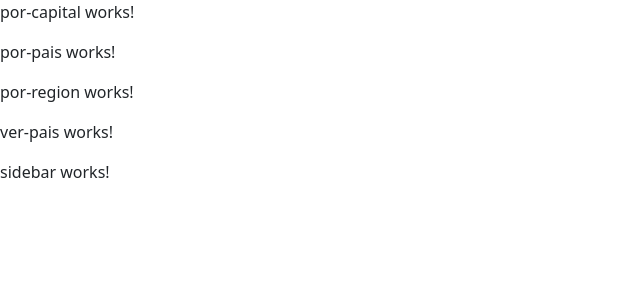
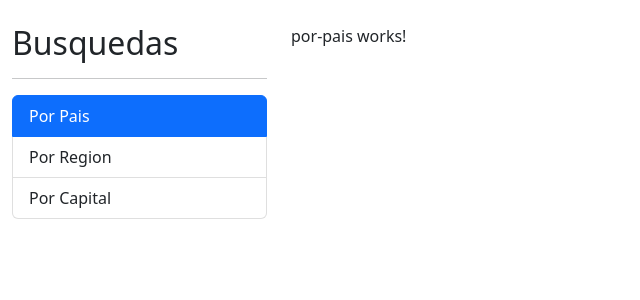
Before and after one commit to CesarArellanoH/03-PaisesApp, an Angular app: page / in a window 1280 px wide. Shown: the top 300 px of the page, without its empty margins (0-640 px from the left). Built offline with nearby package versions, Linux system fonts and the light colour scheme.

Commit message:
Router Module y Sitebar

```diff
--- a/src/app/app.component.html
+++ b/src/app/app.component.html
@@ -1,5 +1,9 @@
-<app-por-capital></app-por-capital>
-<app-por-pais></app-por-pais>
-<app-por-region></app-por-region>
-<app-ver-pais></app-ver-pais>
-<app-sidebar></app-sidebar>
+<div class="row container mt-4">
+    <div class="col-3">
+        <app-sidebar></app-sidebar>
+    </div>
+    <div class="col">
+        <router-outlet></router-outlet>
+    </div>
+
+</div>
--- a/src/app/app.module.ts
+++ b/src/app/app.module.ts
@@ -4,6 +4,7 @@ import { BrowserModule } from '@angular/platform-browser';
 import { AppComponent } from './app.component';
 import { SharedModule } from './shared/shared.module';
 import { PaisModule } from './pais/pais.module';
+import { AppRouteModule } from './app-routing.module'
 
 @NgModule({
   declarations: [
@@ -11,6 +12,7 @@ import { PaisModule } from './pais/pais.module';
   ],
   imports: [
     BrowserModule,
+    AppRouteModule,
     SharedModule,
     PaisModule
   ],
--- a/src/app/shared/shared.module.ts
+++ b/src/app/shared/shared.module.ts
@@ -1,6 +1,7 @@
 import { NgModule } from '@angular/core';
 import { CommonModule } from '@angular/common';
 import { SidebarComponent } from './sidebar/sidebar.component';
+import { RouterModule } from '@angular/router';
 
 
 
@@ -12,7 +13,8 @@ import { SidebarComponent } from './sidebar/sidebar.component';
     SidebarComponent
   ],
   imports: [
-    CommonModule
+    CommonModule,
+    RouterModule
   ]
 })
 export class SharedModule { }
--- a/src/app/shared/sidebar/sidebar.component.css
+++ b/src/app/shared/sidebar/sidebar.component.css
@@ -0,0 +1,3 @@
+li{
+    cursor: pointer;
+}
--- a/src/app/shared/sidebar/sidebar.component.html
+++ b/src/app/shared/sidebar/sidebar.component.html
@@ -1 +1,7 @@
-<p>sidebar works!</p>
+<h2>Busquedas</h2>
+<hr>
+    <ul class="list-group">
+        <li class="list-group-item" routerLink="" routerLinkActive="active" [routerLinkActiveOptions]="{exact: true}">Por Pais</li>
+        <li class="list-group-item" routerLink="region" routerLinkActive="active">Por Region</li>
+        <li class="list-group-item" routerLink="capital" routerLinkActive="active">Por Capital</li>
+    </ul>
```
Also changed, not shown: src/app/app-routing.module.ts (added, +36 -0 lines).
